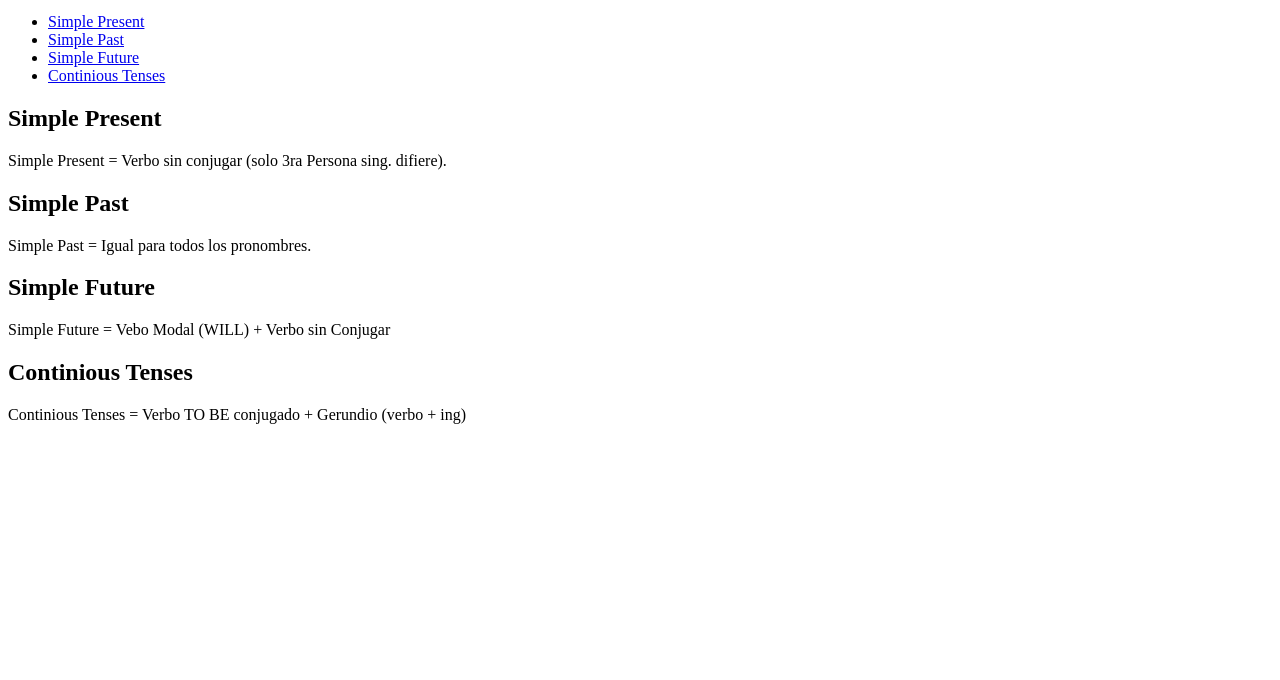
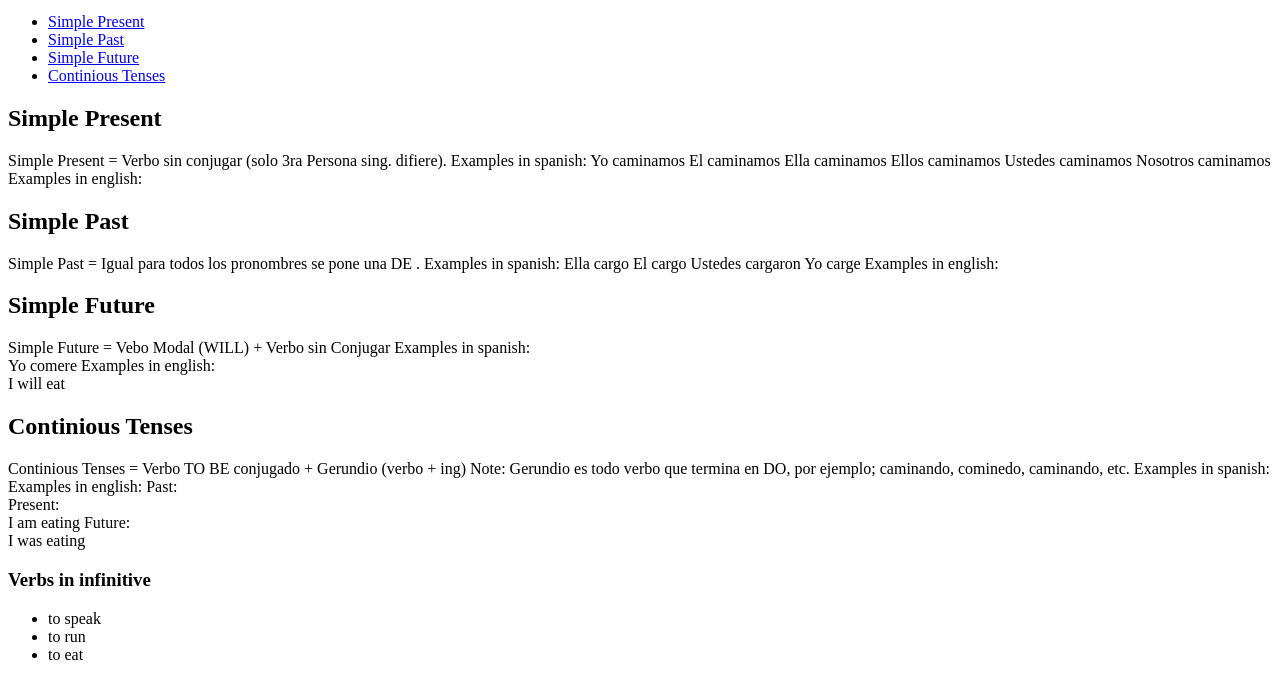
Before and after one commit to artreysan/classOfEnglish, a plain HTML site: page src/conjugateVerbs.html in a window 1280 px wide. Shown: the part 135-815 px from the top of the page. Drawn offline with Linux system fonts and the light colour scheme.

Commit message:
Do not finish the theme of conjugateVerbs

```diff
--- a/src/conjugateVerbs.html
+++ b/src/conjugateVerbs.html
@@ -21,22 +21,69 @@
     <h2 id="theme1">Simple Present</h2>
     <p>
         Simple Present = Verbo sin conjugar (solo 3ra Persona sing. difiere).
+        Examples in spanish:
+        Yo caminamos
+        El caminamos
+        Ella caminamos
+        Ellos caminamos
+        Ustedes caminamos
+        Nosotros caminamos
+
+        Examples in english:
+
     </p>
 
     <h2 id="theme2">Simple Past</h2>
     <p>
-        Simple Past = Igual para todos los pronombres.
+        Simple Past = Igual para todos los pronombres se pone una DE .
+        Examples in spanish:
+        Ella cargo
+        El cargo
+        Ustedes cargaron
+        Yo carge
+
+        Examples in english:
+
+
     </p>
 
     <h2 id="theme3">Simple Future</h2>
     <p>
         Simple Future = Vebo Modal (WILL) + Verbo sin Conjugar
+        Examples in spanish:<br>
+        Yo comere
+
+        Examples in english:<br>
+        I will eat
+
     </p>
 
     <h2 id="theme4">Continious Tenses</h2>
     <p>
         Continious Tenses = Verbo TO BE conjugado + Gerundio (verbo + ing)
+        Note: Gerundio es todo verbo que termina en DO, por ejemplo; caminando, cominedo, caminando, etc.
+        Examples in spanish:
+
+        Examples in english:
+        Past:<br>
+
+
+        Present:<br>
+        I am eating
+
+        Future:<br>
+        I was eating
+
+
     </p>
 
+    <h3>
+        Verbs in infinitive
+    </h3>
+        <ul>
+            <li>to speak</li>
+            <li>to run</li>
+            <li>to eat</li>
+        </ul>
 </body>
 </html>
```
